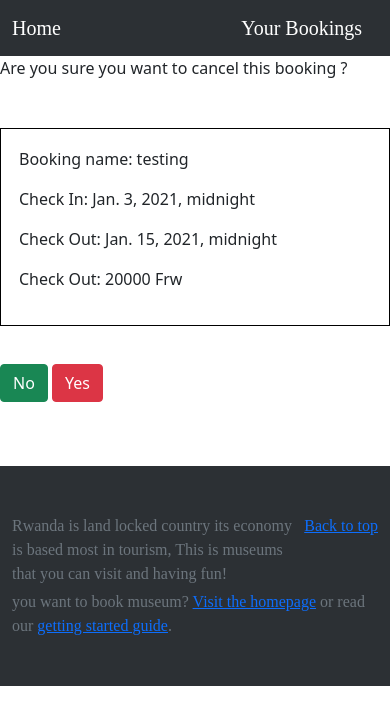
After one commit to karasanyijohnson/Level4FinalProject, a Django app: page /cancel/booking/4 in a window 390 px wide. The commit adds this page. Shown: the top 725 px of the page. Run offline with Django 3.2, Linux system fonts and the light colour scheme; data comes from the database, SQL or seed files in the repository; both versions use the stored data as it was after the commit.

Commit message:
cancel booking func added and validate bookings

```diff
--- /dev/null
+++ b/museum/templates/museum/cancelBooking.html
@@ -0,0 +1,52 @@
+
+<link href="https://cdn.jsdelivr.net/npm/bootstrap@5.0.0-beta1/dist/css/bootstrap.min.css" rel="stylesheet">
+<header>
+    {% include 'navibar/navbar.html' %}
+</header>
+<style>
+    .booking-details{
+        border: 1px solid black;
+        padding: 18px;
+        margin-bottom: 38px;
+    }
+</style>
+<div class="main-container">
+	<div class="pd-ltr-20 xs-pd-20-10">
+		<div class="min-height-200px">
+			<div class="page-header">
+				<div class="row">
+					<div class="col-md-8 mx-auto">
+                        <form method="post" action="">
+                            {% csrf_token %}
+                                <div class="row mg-l-100">
+                                    <div class="col-lg-5 mx-auto">
+                                        Are you sure you want to cancel this booking ?
+                                        <div class="row">
+                                            <div class="col-md-8 mx-auto">
+                                                <div class="booking-details mt-5">
+                                                    <p>Booking name: {{ booking.museum.title }}</p>
+                                                    <p>Check In: {{ booking.check_in }}</p>
+                                                    <p>Check Out: {{ booking.check_out }}</p>
+                                                    <p>Check Out: {{ booking.museum.price }} Frw</p>
+                                                </div>
+                                                <div class="buttons mb-5">
+                                                    <a href="{% url 'listOfBookings' %}"><button class="btn btn-success" type="button">No</button></a>
+                                                    <button class="btn btn-danger" type="submit">Yes</button>
+                                                </div>
+                                            </div>
+                                        </div>
+                                    </div>
+                                </div>
+
+                            </form>
+                    </div>
+				</div>
+			</div>
+		</div>
+	</div>
+</div>
+
+<footer class="text-muted py-5" style="background-color: #2c3034; position: relative" >
+    {% include 'navibar/footer.html' %}
+</footer >
+<script src="https://cdn.jsdelivr.net/npm/bootstrap@5.0.0-beta1/dist/js/bootstrap.bundle.min.js"></script>
--- a/museum/templates/museum/listOfBookings.html
+++ b/museum/templates/museum/listOfBookings.html
@@ -15,7 +15,7 @@
             <div class="card-body " style="font-family: 'Segoe UI Light'" >
               <h5 class="card-title" style="font-family: 'Segoe UI Light'">{{booking.museum.title}}</h5>
               <p class="card-text">{{booking.museum.description}}</p>
-            <button type="button" class="btn btn-lg btn-primary">Cancel Booking</button>
+              <a href="{% url 'cancelBooking' booking.id %}"><button type="button" class="btn btn-lg btn-primary">Cancel Booking</button></a>
             </div>
           </div>
         </div>
--- a/museum/urls.py
+++ b/museum/urls.py
@@ -8,5 +8,6 @@ urlpatterns = [
     path('', home, name='home'),
     path('museum-details/<int:pk>', museumDetails, name='museum-details'),
     path('booking-museum/<int:mid>', booking, name='book-museum'),
-    path('listOfBookings', listOfBookings, name='listOfBookings')
+    path('listOfBookings', listOfBookings, name='listOfBookings'),
+    path('cancel/booking/<int:pk>', cancelBooking, name='cancelBooking')
 ]
--- a/museum/views.py
+++ b/museum/views.py
@@ -1,4 +1,4 @@
-from django.shortcuts import render, redirect
+from django.shortcuts import render, redirect, get_object_or_404
 from django.contrib import messages
 from django.contrib.auth.decorators import login_required
 from django.contrib.auth.forms import UserCreationForm
@@ -69,6 +69,16 @@ def booking(request,mid):
             form = BookingForm(request.POST)
             if form.is_valid():
                 visitor = request.user
+                checkin = form.cleaned_data.get('check_in')
+                ckeckout = form.cleaned_data.get('check_out')
+
+                case_1 = Booking.objects.filter(museum=museum, check_in__lte=checkin, check_out__gte=checkin).exists()
+                case_2 = Booking.objects.filter(museum=museum, check_in__lte=ckeckout, check_out__gte=ckeckout).exists()
+                case_3 = Booking.objects.filter(museum=museum, check_in__gte=checkin, check_out__lte=ckeckout).exists()
+
+                if case_1 or case_2 or case_3:
+                    return render(request, 'museum/booking.html', {'form': form,'errors':'This museum is not available on your selected dates'})
+
                 book = form.save(commit=False)
                 book.visitor = visitor
                 book.museum = museum
@@ -81,6 +91,12 @@ def booking(request,mid):
 
 def listOfBookings(request):
     bookings = Booking.objects.filter(visitor=request.user)
+    return render(request, 'museum/listOfBookings.html',{'bookings':bookings})
 
-    context = {'bookings':bookings}
-    return render(request, 'museum/listOfBookings.html',context)
+
+def cancelBooking(request,pk):
+    booking = get_object_or_404(Booking, id=pk)
+    if request.method == 'POST':
+        booking.delete()
+        return redirect('listOfBookings')
+    return render(request, 'museum/cancelBooking.html', {'booking':booking})
```
Also changed, not shown: museum/templates/museum/booking.html (+22 -0 lines), db.sqlite3.
